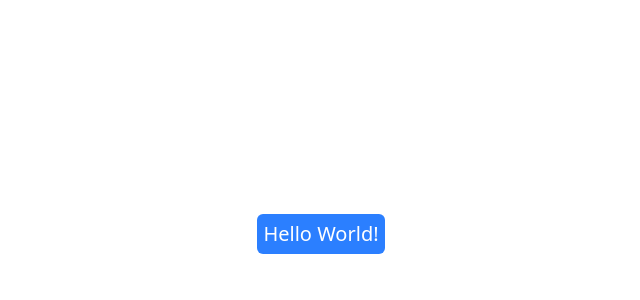
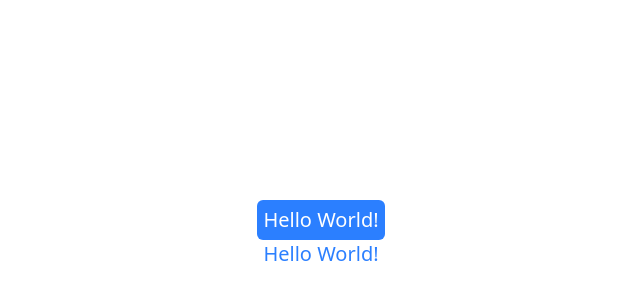
Before and after one commit to TheLuckyman30/portfolio, a React (Vite) app: page / in a window 1280 px wide. Shown: the part 166-466 px from the top of the page, without its empty margins (319-959 px from the left). Built offline with nearby package versions, Linux system fonts and the light colour scheme.

Commit message:
Added a custom text button component

```diff
--- a/src/App.tsx
+++ b/src/App.tsx
@@ -1,10 +1,12 @@
 import "./App.css";
 import MyButton from "./components/MyButton";
+import MyTextButton from "./components/MyTextButon";
 
 function App() {
   return (
-    <main className="h-screen w-screen flex justify-center items-center text-xl">
+    <main className="flex-col h-screen w-screen flex justify-center items-center text-xl">
       <MyButton>Hello World!</MyButton>
+      <MyTextButton>Hello World!</MyTextButton>
     </main>
   );
 }
--- /dev/null
+++ b/src/components/MyTextButon.tsx
@@ -0,0 +1,23 @@
+interface MyTextButtonProps extends React.DetailedHTMLProps<
+  React.HTMLAttributes<HTMLDivElement>,
+  HTMLDivElement
+> {
+  variant?: "primary";
+}
+
+export default function MyTextButton({
+  children,
+  variant = "primary",
+  ...divParams
+}: MyTextButtonProps) {
+  const colorClasses = { primary: "text-blue-500 hover:text-blue-700" };
+
+  return (
+    <div
+      {...divParams}
+      className={`cursor-pointer font-medium duration-75 hover:scale-102 ${colorClasses[variant]}`}
+    >
+      {children}
+    </div>
+  );
+}
```
